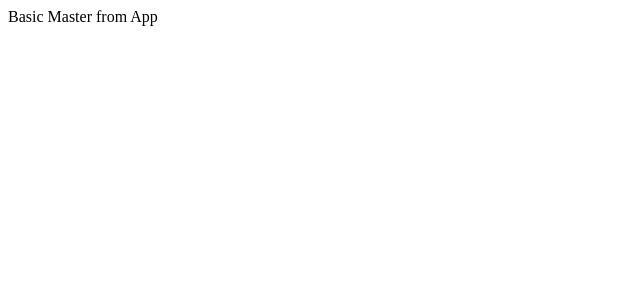
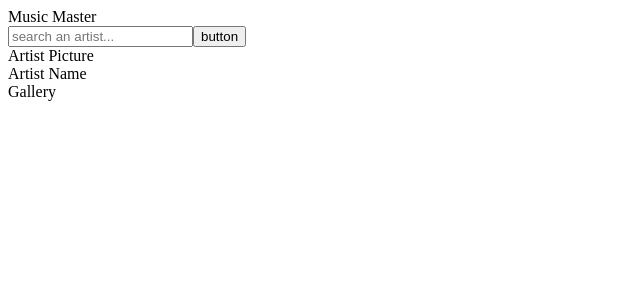
Before and after one commit to ronjuarez/musicmaster-app, a React (Create React App) app: page / in a window 1280 px wide. Shown: the top 300 px of the page, without its empty margins (0-640 px from the left). Built offline with nearby package versions, Linux system fonts and the light colour scheme.

Commit message:
added frontend placeholders

```diff
--- a/src/App.jsx
+++ b/src/App.jsx
@@ -4,7 +4,20 @@
   render() {
     return(
       <div>
-        Basic Master from App
+        <div className="App-title">
+          Music Master
+        </div>
+        <div>
+          <input placeholder="search an artist..."/>
+          <button>button</button>
+        </div>
+        <div className="Profile">
+          <div>Artist Picture</div>
+          <div>Artist Name</div>
+        </div>
+        <div className="Gallery">
+          Gallery
+        </div>
       </div>
     )
   }
```
